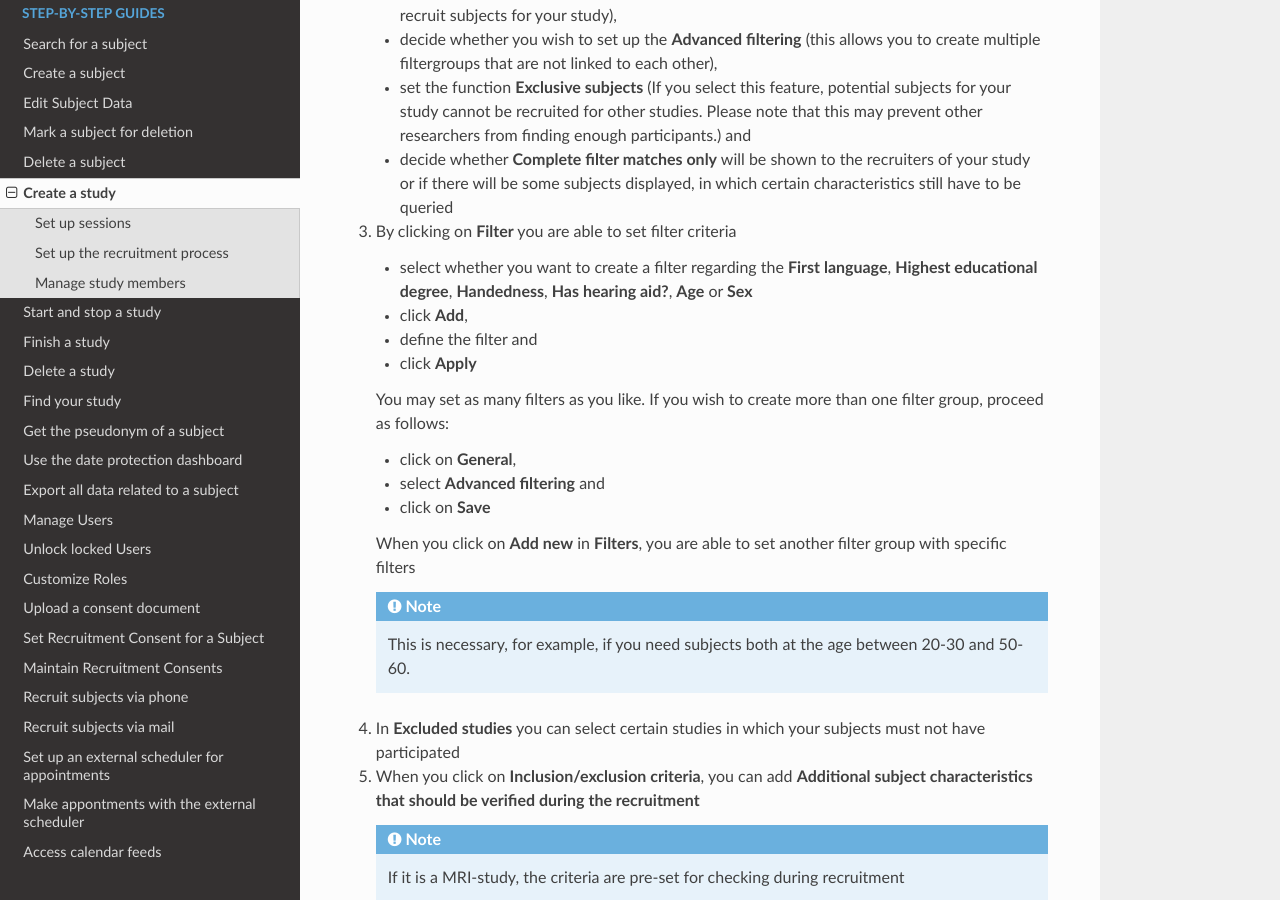
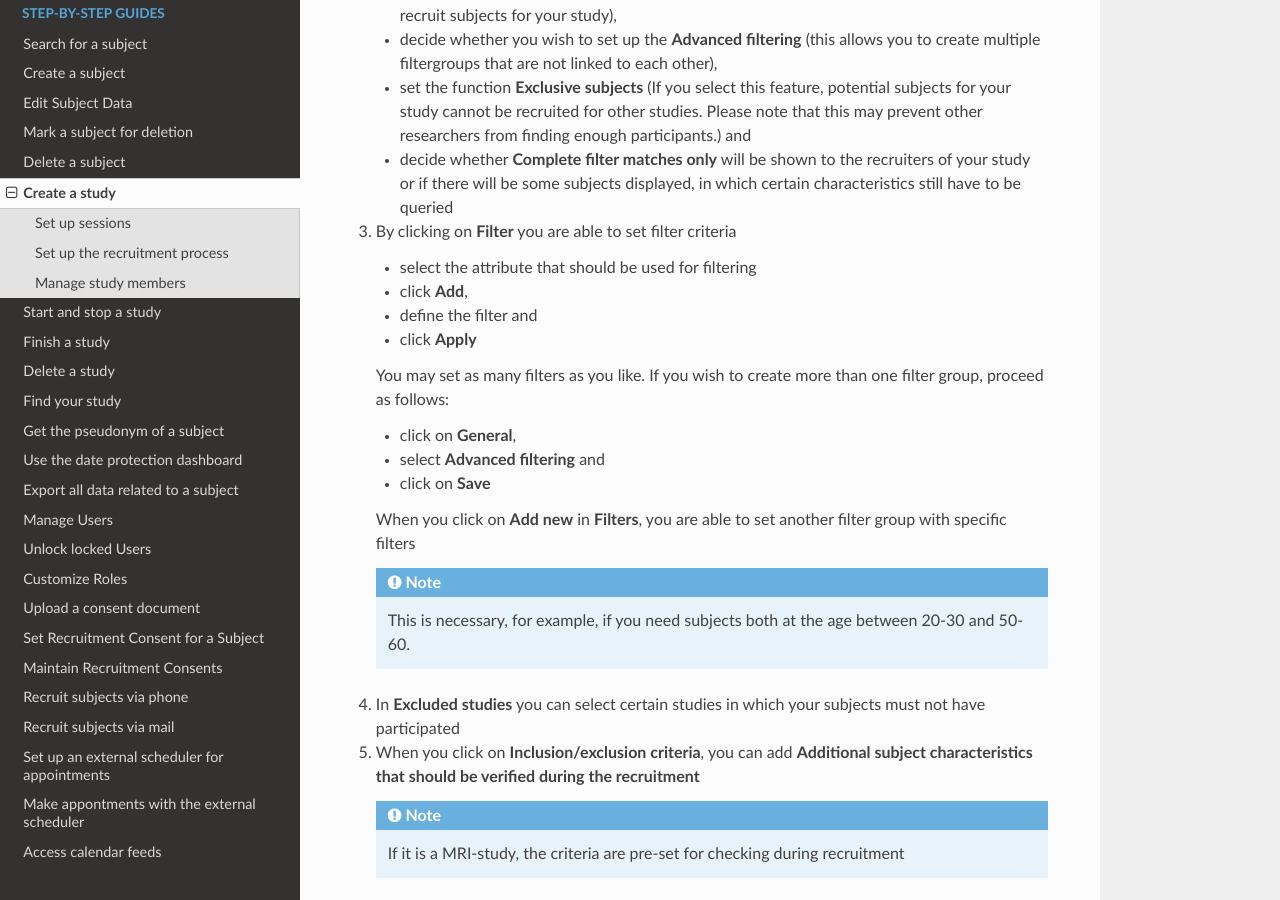
Before and after one commit to DouglasNeuroInformatics/castellum, a Sphinx documentation site: the page built from source/guides/study-management.rst, in a window 1280 px wide and 900 px high, scrolled down 1144 px. Built offline with Sphinx 7.4.7 and the Read the Docs theme 2.0.0, drawn with Linux system fonts in a browser that asks for light colours.

Commit message:
remove MPIB specific attributes

```diff
--- a/source/guides/study-management.rst
+++ b/source/guides/study-management.rst
@@ -74,9 +74,7 @@ In order to limit the search for subjects in Castellum,
 
 3.  By clicking on **Filter** you are able to set filter criteria
 
-    -   select whether you want to create a filter regarding the **First language**,
-        **Highest educational degree**, **Handedness**, **Has hearing aid?**, **Age**
-        or **Sex**
+    -   select the attribute that should be used for filtering
     -   click **Add**,
     -   define the filter and
     -   click **Apply**
```
